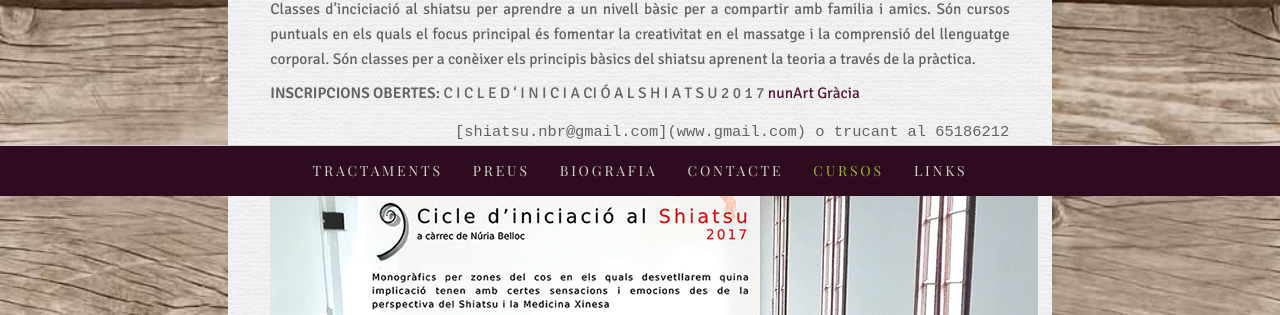
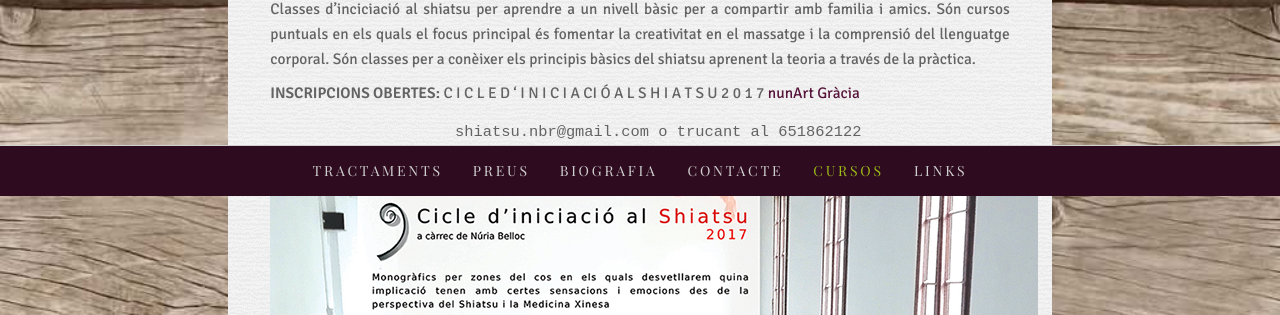
Before and after one commit to agustibr/shiatsu.nuriabelloc.com, a Jekyll site: the page built from cat/cursos.md, in a window 1280 px wide. Shown: the part 704-1019 px from the top of the page. Built offline with Jekyll 4.4.1, drawn with Linux system fonts in a browser that asks for light colours; some web fonts are replaced; some of the changed lines change nothing that is shown.

Commit message:
Updated cursos.md

```diff
--- a/cat/cursos.md
+++ b/cat/cursos.md
@@ -21,6 +21,6 @@ Són cursos puntuals en els quals el focus principal és fomentar la creativitat
 
 **INSCRIPCIONS OBERTES:** C I C L E    D ' I N I C I A CI Ó   A L   S H I A T S U   2 0 1 7 [nunArt Gràcia](http://nunartbcn.com/ca/)
 
-                        [shiatsu.nbr@gmail.com](www.gmail.com) o trucant al 651862122
+                        shiatsu.nbr@gmail.com o trucant al 651862122
 
 ![]({{site.baseurl}}/image/CAT_cicle_shiatsu_2017_web.jpg)
```
